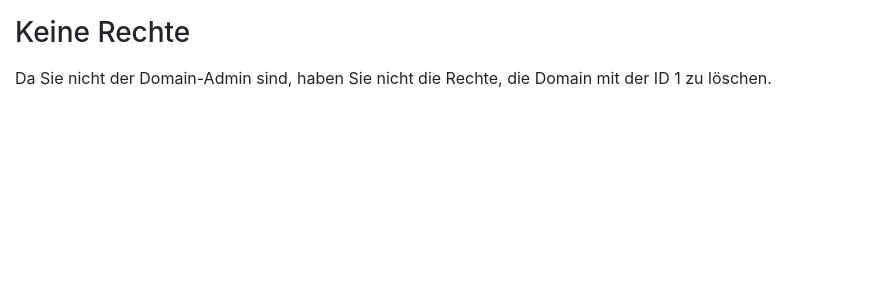
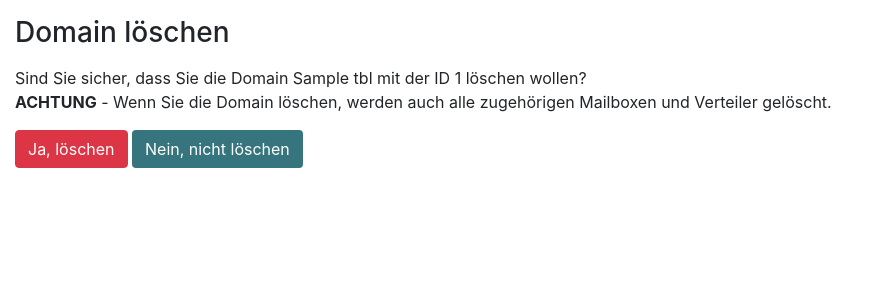
Before and after one commit to Team-ADIN-TGM/ADIN, a PHP site: page /domains/delete.php?id=1 in a window 1280 px wide. Shown: the top 300 px of the page, without its empty margins (0-875 px from the left). Run offline with PHP 8.4, Linux system fonts and the light colour scheme; the visitor is signed in with stand-in values (Sample User, id 1); tables that the repository leaves empty or names only in its code hold one stand-in row (values such as "Sample post"); a stand-in replaces the project's code that opens the database connection.

Commit message:
Superusers can now delete all domains

```diff
--- a/domains/delete.php
+++ b/domains/delete.php
@@ -45,9 +45,22 @@ if ($user_logged_in) {
     $user_has_rights = false; //Wird auf true gesetzt, wenn der Benutzer die Rechte hat, um die Domain zu löschen
     $noerror = true; //Wird auf false gesetzt, wenn ein Fehler aufgetreten ist
     $domain_id = intval($_GET["id"]); //Die ID der zu löschenden Domain, übergeben per URL (delete.php?id=3)
-    //$domain_name = "";
 
+
+    if ($_SESSION["usertype"] == "superuser") {
+        //Superuser können alle Domains löschen
+        $user_has_rights = true;
+
+        //Der Domain-Name muss noch aus der Datenbank ausgelesen werden
+        $res = $conn->query("SELECT DomainName FROM Domains_tbl WHERE DomainId = $domain_id;");
+        if ($res->num_rows == 1) {
+            $domain_name = $res->fetch_assoc()["DomainName"];
+        } else {
+            $noerror = true;
+        }
+    } else {
         /*
+         * Delegated Admins können nur die Domains löschen, deren Domain-Admin sie sind. Das muss hier überprüft werden.
          * SQL-Statement zum Überprüfen, ob der Benutzer die Rechte hat, die Domain zu löschen
          * Gibt die Domain-ID und den Domain-Namen aller Domains zurück, die den übergebenen Admin als Domain-Admin haben.
          * Jede Domain kann nur einen Domain-Admin haben
@@ -77,12 +90,11 @@ if ($user_logged_in) {
                 break;
             }
         }
+    }
 
     if ($user_has_rights) {
         if ($noerror) {
-            /*
-             * * Der Benutzer hat die Rechte und es ist kein Fehler aufgetreten - die Domain kann gelöscht werden
-             */
+            //Der Benutzer hat die Rechte und es ist kein Fehler aufgetreten - die Domain kann gelöscht werden
             ?>
 
             <div class="container-fluid mt-3">
@@ -125,8 +137,8 @@ if ($user_logged_in) {
             <h3 class="mb-3">Keine Rechte</h3>
 
             <span class="mb-3">
-                Da Sie nicht der Domain-Admin sind, haben Sie nicht die Rechte, die Domain mit der ID
-                <?php echo $domain_id ?> zu löschen.
+                Da Sie nicht der Domain-Admin und auch kein Superuser sind, haben Sie nicht die Rechte, die Domain mit
+                der ID <?php echo $domain_id ?> zu löschen.
             </span>
         </div>
 
--- a/login/index.php
+++ b/login/index.php
@@ -42,6 +42,7 @@ include '../connect.php';
                                 session_start();
                                 $_SESSION["user"] = $userdata["Username"];
                                 $_SESSION["userid"] = $userdata["AdminId"];
+                                $_SESSION["usertype"] = $userdata["UserType"];
                                 header("Location: ../home/index.php");
                             } elseif ($res->num_rows == 0) {
                                 //Es gibt keine Übereinstimmung, Benutzername oder Passwort falsch
```
Also changed, not shown: domains/index.php (+6 -1 lines). Lines whose indentation alone changed are shown as unchanged.
